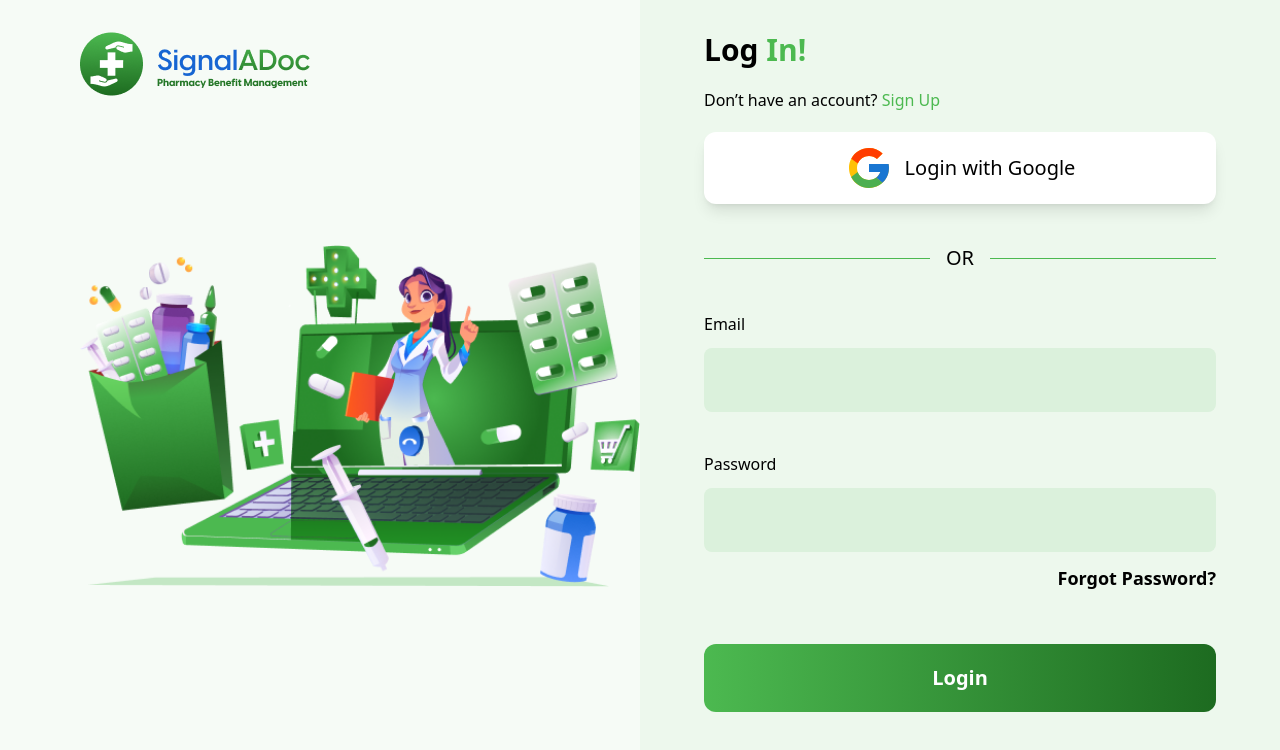
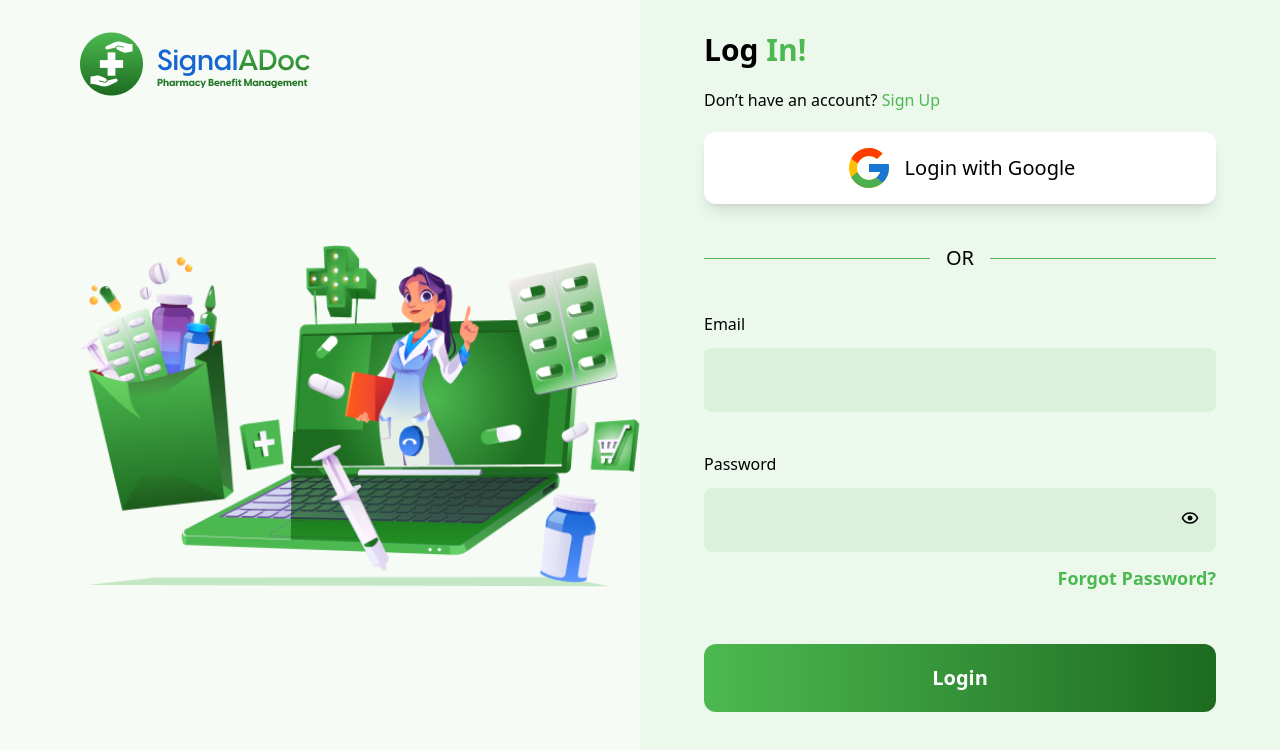
Before and after one commit to TalabiDele/signaladoc-pbm, a React (Create React App) app: page /signin in a window 1280 px wide. Shown: the top 750 px of the page. Built offline with nearby package versions, Linux system fonts and the light colour scheme; no server answers.

Commit message:
Set Show password

```diff
--- a/src/components/Forgot.js
+++ b/src/components/Forgot.js
@@ -5,11 +5,13 @@ import { Link } from "react-router-dom";
 import { FcGoogle } from "react-icons/fc";
 import btnLoader from "../imgs/loading.gif";
 import { useNavigate } from "react-router-dom";
+import { BiHide, BiShow } from "react-icons/bi";
 
 const Forgot = () => {
   const [emailEmpty, setEmailEmpty] = useState(false);
   const [code, setCode] = useState(null);
   const [password, setPassword] = useState("");
+  const [show, setShow] = useState("");
 
   const history = useNavigate();
 
@@ -95,6 +97,10 @@ const Forgot = () => {
     e.preventDefault();
 
     resetPassword({ password, userId, history });
+  };
+
+  const handleShow = () => {
+    setShow(!show);
   };
 
   return (
@@ -195,14 +201,27 @@ const Forgot = () => {
               Reset <span className="text-text-green">Password</span>
             </h1>
             <label htmlFor="password">Enter Password</label>
+            <div className=" relative w-full">
+              {show ? (
+                <BiHide
+                  onClick={handleShow}
+                  className=" absolute text-xl right-[1rem] top-[2rem]"
+                />
+              ) : (
+                <BiShow
+                  onClick={handleShow}
+                  className=" absolute text-xl right-[1rem] top-[2rem]"
+                />
+              )}
               <input
                 id="password"
                 name="password"
-              type="password"
+                type={show ? "text" : "password"}
                 value={password}
                 onChange={(e) => setPassword(e.target.value)}
-              className="rounded-lg bg-input-green mt-3 mb-10 p-5 focus:outline-none focus:ring focus:ring-text-green"
+                className="rounded-lg bg-input-green mt-3 mb-10 p-5 focus:outline-none focus:ring focus:ring-text-green w-full"
               />
+            </div>
             <div className="flex w-full">
               <button
                 onClick={(e) => handleReset(e)}
--- a/src/components/Login.js
+++ b/src/components/Login.js
@@ -4,11 +4,13 @@ import AccountNav from "./AccountNav";
 import { Link } from "react-router-dom";
 import { FcGoogle } from "react-icons/fc";
 import btnLoader from "../imgs/loading.gif";
+import { BiHide, BiShow } from "react-icons/bi";
 
 const Login = () => {
   const [email, setEmail] = useState("");
   const [password, setPassword] = useState("");
   const [emailEmpty, setEmailEmpty] = useState(false);
+  const [show, setShow] = useState("");
   const [passwordEmpty, setPasswordEmpty] = useState(false);
 
   const { login, message, loading, error, approved, setMessage, setError } =
@@ -63,6 +65,10 @@ const Login = () => {
       setEmailEmpty(false);
       login({ email, password });
     }
+  };
+
+  const handleShow = () => {
+    setShow(!show);
   };
 
   return (
@@ -122,20 +128,33 @@ const Login = () => {
               }`}
             />
             <label htmlFor="password">Password</label>
+            <div className=" relative w-full">
+              {show ? (
+                <BiHide
+                  onClick={handleShow}
+                  className=" absolute text-xl right-[1rem] top-[2rem]"
+                />
+              ) : (
+                <BiShow
+                  onClick={handleShow}
+                  className=" absolute text-xl right-[1rem] top-[2rem]"
+                />
+              )}
               <input
-              type="password"
+                type={show ? "text" : "password"}
                 value={password}
                 onChange={(e) => setPassword(e.target.value)}
-              className={`rounded-lg bg-input-green mt-3 mb-3 p-5 focus:outline-none focus:ring focus:ring-text-green ${
+                className={`rounded-lg bg-input-green mt-3 mb-3 p-5 focus:outline-none focus:ring focus:ring-text-green w-full ${
                   passwordEmpty
                     ? "border-[2px] border-orange-700 bg-orange-100"
                     : ""
                 }`}
               />
+            </div>
 
             <Link
               to="/forgot-password"
-              className=" text-right mb-10 font-bold text-lg"
+              className=" text-right mb-10 font-bold text-lg text-text-green"
             >
               Forgot Password?
             </Link>
```
Lines whose indentation alone changed are shown as unchanged.
